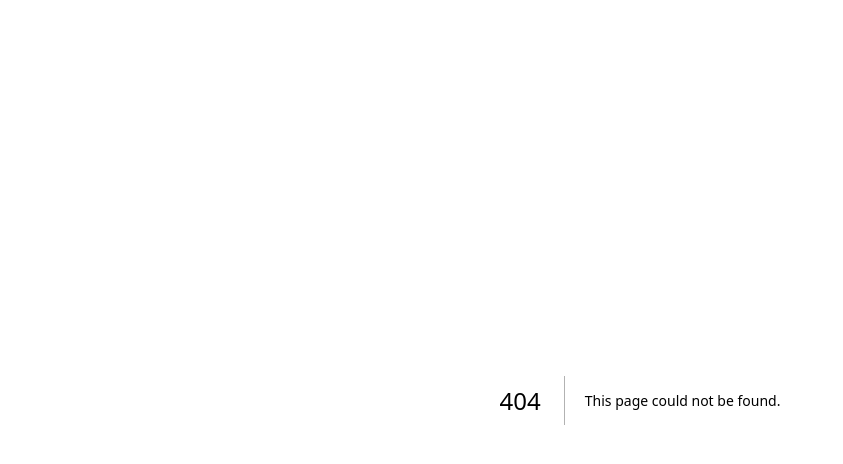
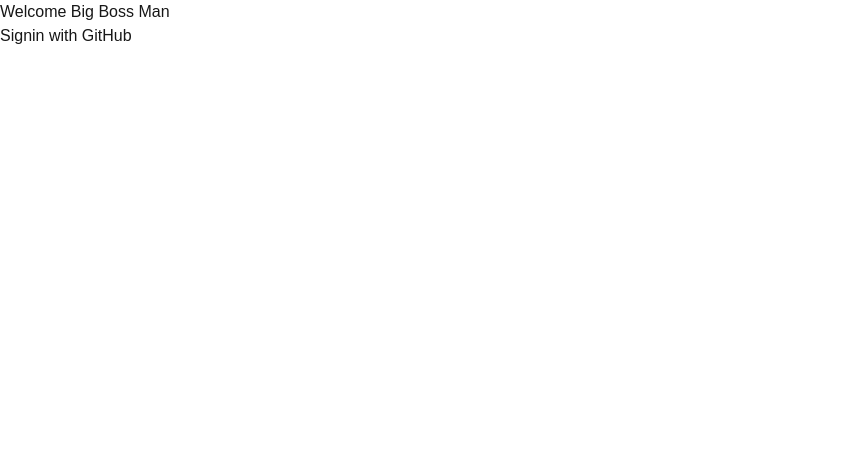
Before and after one commit to jerkeyray/Jerkeyray-Porfolio, a Next.js app: page /big-boss-man/signin in a window 1280 px wide. Before the commit this address had no page. Shown: the top 464 px of the page, without its empty margins (0-843 px from the left). Built offline with nearby package versions, Linux system fonts and the light colour scheme.

Commit message:
Implemented authentication with authjs and created protected admin route

```diff
--- /dev/null
+++ b/app/about/page.tsx
@@ -0,0 +1,11 @@
+import React from 'react'
+
+const page = () => {
+  return (
+    <div>
+      about me
+    </div>
+  )
+}
+
+export default page
--- /dev/null
+++ b/app/api/auth/[...nextauth]/route.ts
@@ -0,0 +1,2 @@
+import { handlers } from "@/auth" // Referring to the auth.ts we just created
+export const { GET, POST } = handlers
--- /dev/null
+++ b/app/big-boss-man/page.tsx
@@ -0,0 +1,15 @@
+import { auth } from '@/auth';
+import React from 'react'
+
+const page = async () => {
+  const session = await auth()
+  if (!session) return <div>Not authenticated</div>
+
+  return (
+    <div>
+      Welcome Boss
+    </div>
+  )
+}
+
+export default page
--- /dev/null
+++ b/app/big-boss-man/signin/page.tsx
@@ -0,0 +1,13 @@
+import SignIn from '@/components/SignIn'
+import React from 'react'
+
+const page = async () => {
+  return (
+    <div>
+      <h3>Welcome Big Boss Man</h3>
+      <SignIn />
+    </div>
+  )
+}
+
+export default page
--- /dev/null
+++ b/app/blogs/page.tsx
@@ -0,0 +1,11 @@
+import React from 'react'
+
+const page = () => {
+  return (
+    <div>
+      blogs
+    </div>
+  )
+}
+
+export default page
--- a/app/page.tsx
+++ b/app/page.tsx
@@ -1,7 +1,7 @@
 export default function Home() {
   return (
     <div>
-
+      homepage
     </div>
   );
 }
--- /dev/null
+++ b/app/projects/page.tsx
@@ -0,0 +1,11 @@
+import React from 'react'
+
+const page = () => {
+  return (
+    <div>
+      projects
+    </div>
+  )
+}
+
+export default page
--- /dev/null
+++ b/auth.ts
@@ -0,0 +1,15 @@
+import NextAuth from "next-auth"
+import GitHub from "next-auth/providers/github"
+
+export const { handlers, signIn, signOut, auth } = NextAuth({
+  providers: [GitHub],
+  pages: {
+    signIn: "/big-boss-man/signin",
+  },
+  callbacks: {
+    async redirect({ url, baseUrl }) {
+      if (url.startsWith("/")) return `${baseUrl}/big-boss-man`;
+      return baseUrl;
+    },
+  }
+})
--- /dev/null
+++ b/components/SignIn.tsx
@@ -0,0 +1,14 @@
+import { signIn } from "@/auth";
+
+export default function SignIn() {
+  return (
+    <form
+      action={async () => {
+        "use server";
+        await signIn("github");
+      }}
+    >
+      <button type="submit">Signin with GitHub</button>
+    </form>
+  );
+}
--- /dev/null
+++ b/middleware.ts
@@ -0,0 +1 @@
+export { auth as middleware } from "@/auth"
```
Also changed, not shown: package.json (+7 -6 lines), 1 other file (tests, documents, lock files or other folders).
